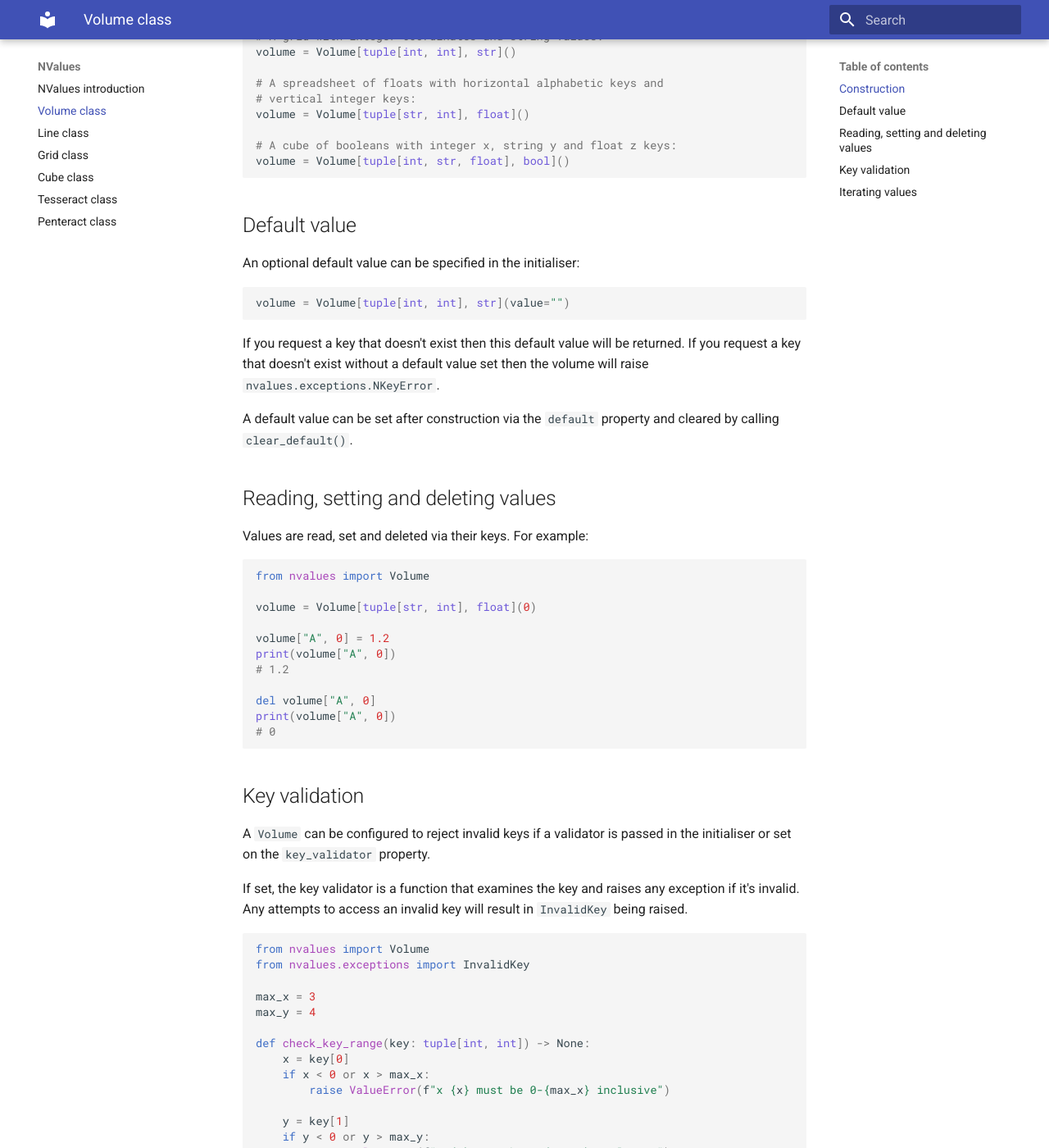
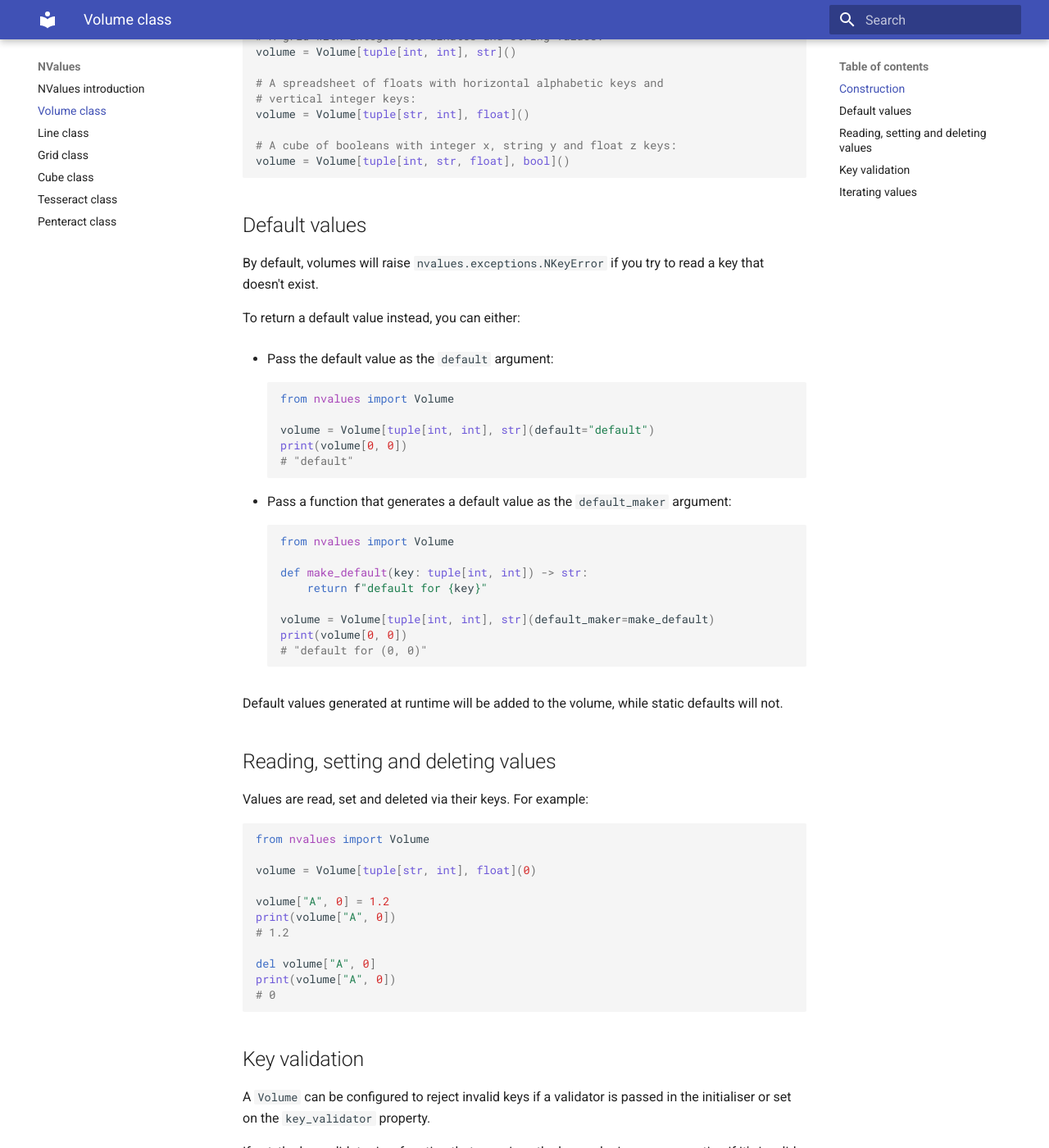
Before and after one commit to cariad/nvalues, an MkDocs documentation site: the page built from docs/volume.md, in a window 1280 px wide and 1400 px high, scrolled down 525 px. Shown: the whole window at 82% size. Built offline with MkDocs 1.6.1 and Material for MkDocs 9.7.7, drawn with Linux system fonts in a browser that asks for light colours.

Commit message:
Update documentation

````diff
--- a/docs/volume.md
+++ b/docs/volume.md
@@ -28,17 +28,36 @@ volume = Volume[tuple[str, int], float]()
 volume = Volume[tuple[int, str, float], bool]()
 ```
 
-## Default value
+## Default values
 
-An optional default value can be specified in the initialiser:
+By default, volumes will raise `nvalues.exceptions.NKeyError` if you try to read a key that doesn't exist.
 
-```python
-volume = Volume[tuple[int, int], str](value="")
-```
+To return a default value instead, you can either:
 
-If you request a key that doesn't exist then this default value will be returned. If you request a key that doesn't exist without a default value set then the volume will raise `nvalues.exceptions.NKeyError`.
+- Pass the default value as the `default` argument:
 
-A default value can be set after construction via the `default` property and cleared by calling `clear_default()`.
+    ```python
+    from nvalues import Volume
+
+    volume = Volume[tuple[int, int], str](default="default")
+    print(volume[0, 0])
+    # "default"
+    ```
+
+- Pass a function that generates a default value as the `default_maker` argument:
+
+    ```python
+    from nvalues import Volume
+
+    def make_default(key: tuple[int, int]) -> str:
+        return f"default for {key}"
+
+    volume = Volume[tuple[int, int], str](default_maker=make_default)
+    print(volume[0, 0])
+    # "default for (0, 0)"
+    ```
+
+Default values generated at runtime will be added to the volume, while static defaults will not.
 
 ## Reading, setting and deleting values
 
````
Also changed, not shown: README.md (+26 -7 lines).
